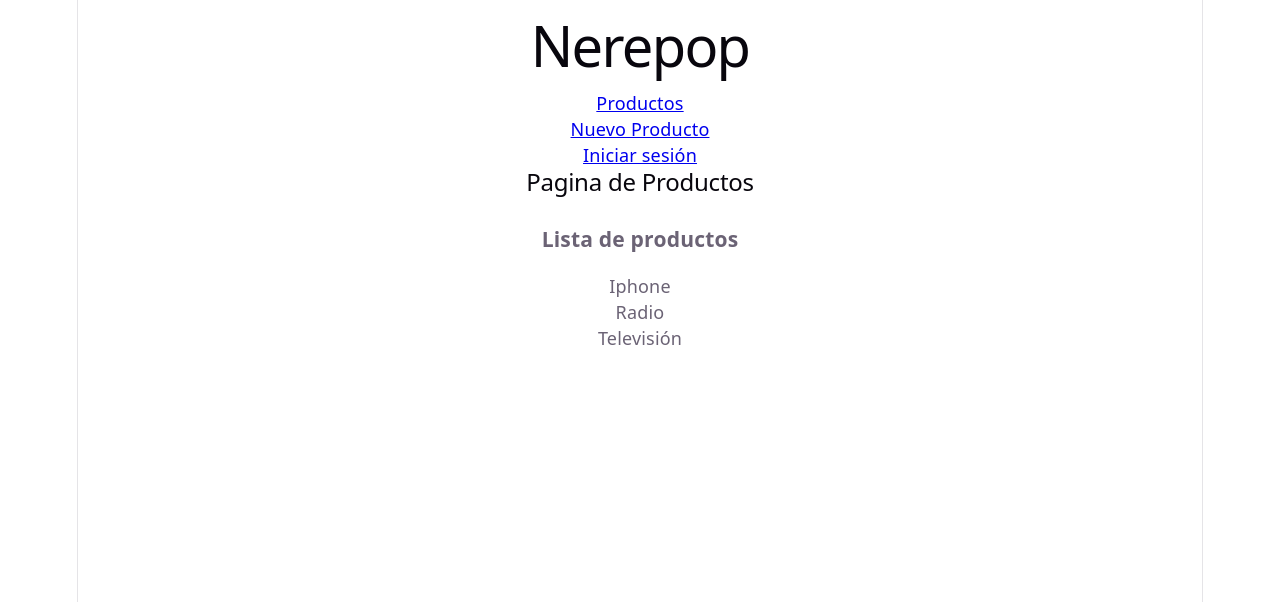
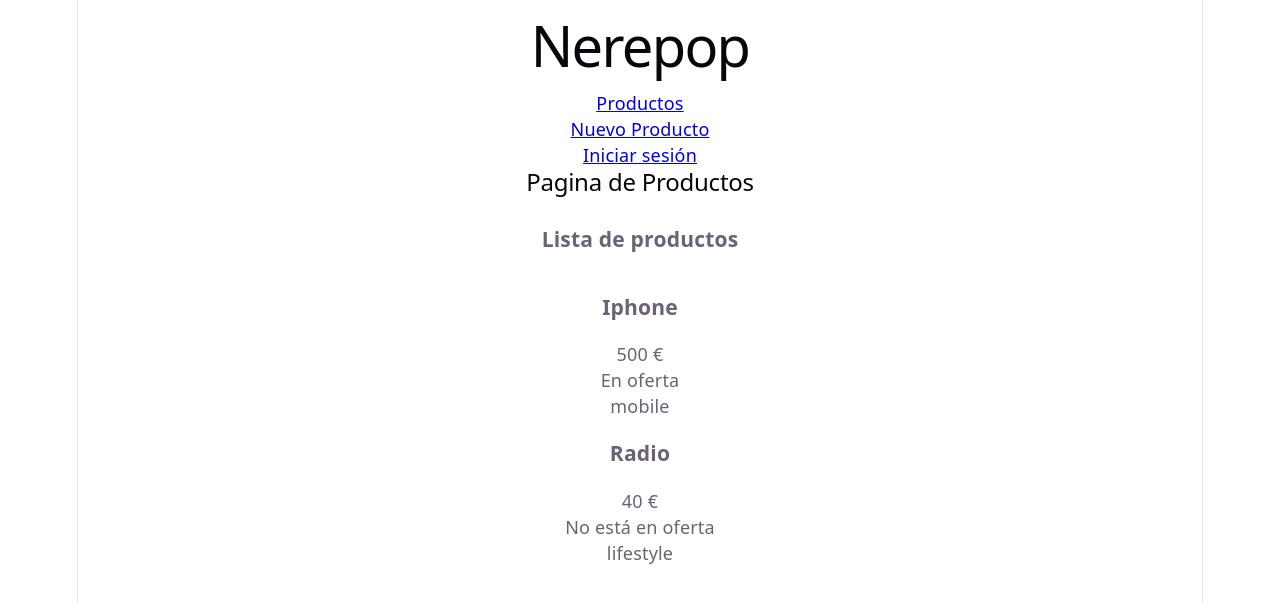
Before and after one commit to Nerealofe/practica-fundamentos-react, a React (Vite) app: page /products in a window 1280 px wide. Shown: the top 602 px of the page. Built offline with nearby package versions, Linux system fonts and the light colour scheme.

Commit message:
Add render product cards with typed products

```diff
--- a/src/features/products/components/product-card.tsx
+++ b/src/features/products/components/product-card.tsx
@@ -1,6 +1,15 @@
+import type { Product } from "../product";
+
 type ProductCardProps = {
-  producto: string;
+  product: Product;
 };
-export function ProductCard(props: ProductCardProps) {
-  return <div>{props.producto}</div>;
+export function ProductCard({ product }: ProductCardProps) {
+  return (
+    <article>
+      <h3>{product.name}</h3>
+      <p>{product.price} €</p>
+      <p>{product.isOnSale ? "En oferta" : "No está en oferta"}</p>
+      <p>{product.tags.join(", ")}</p>
+    </article>
+  );
 }
--- a/src/features/products/components/products-list.tsx
+++ b/src/features/products/components/products-list.tsx
@@ -1,12 +1,33 @@
 import { ProductCard } from "./product-card";
+import type { Product } from "../product";
+
+const products: Product[] = [
+  {
+    id: 1,
+    name: "Iphone",
+    price: 500,
+    tags: ["mobile"],
+    image: "",
+    isOnSale: true,
+    description: "Teléfono en buen estado",
+  },
+  {
+    id: 2,
+    name: "Radio",
+    price: 40,
+    tags: ["lifestyle"],
+    image: "",
+    isOnSale: false,
+    description: "Radio antigua",
+  },
+];
 
 export function ProductsList() {
-  const products = ["Iphone", "Radio", "Televisión"];
   return (
     <>
       <h3>Lista de productos </h3>
       {products.map((product) => (
-        <ProductCard producto={product} />
+        <ProductCard key={product.id} product={product} />
       ))}
     </>
   );
--- /dev/null
+++ b/src/features/products/product.ts
@@ -0,0 +1,9 @@
+export type Product = {
+  id: number;
+  name: string;
+  price: number;
+  tags: string[];
+  image?: string;
+  isOnSale: boolean;
+  description: string;
+};
```
